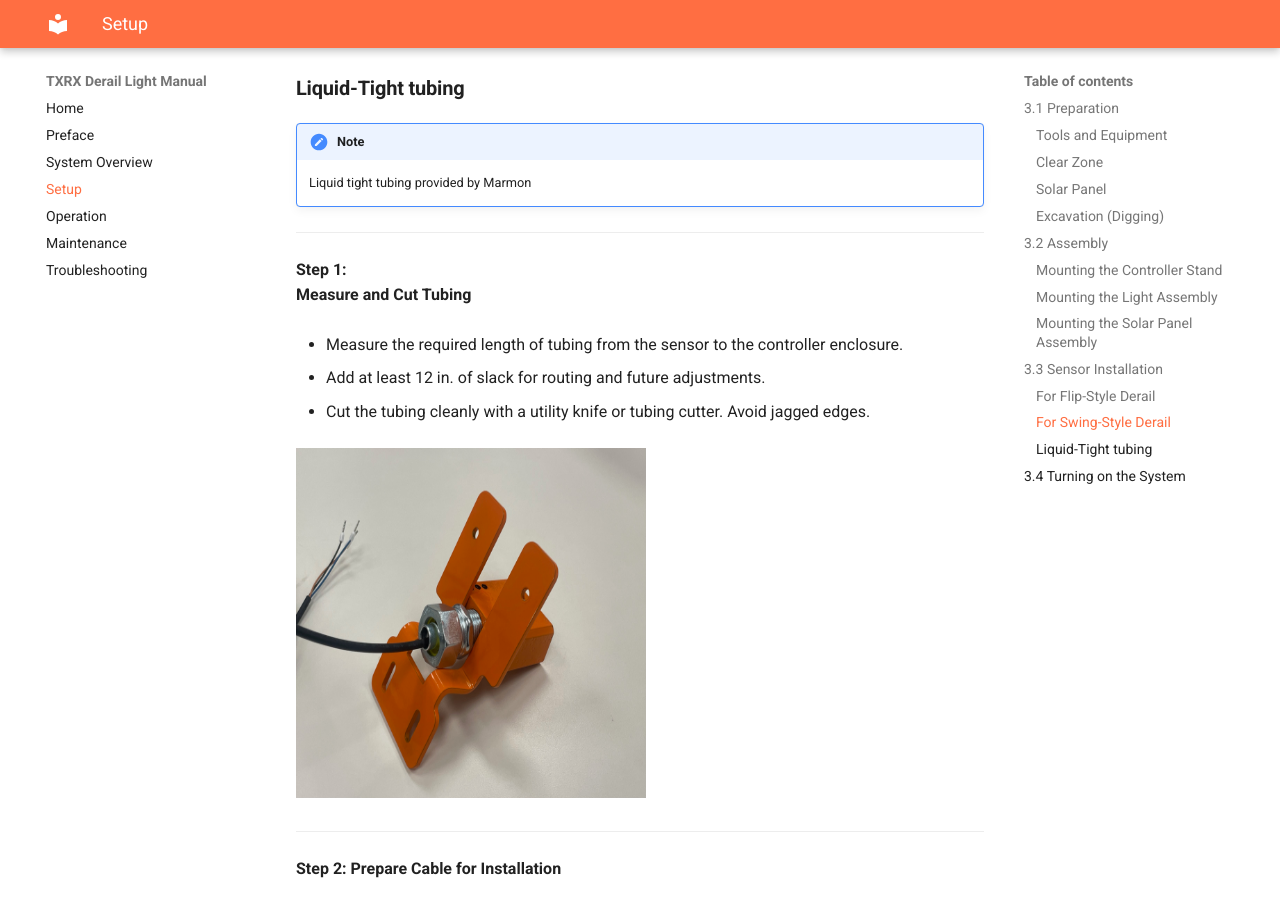
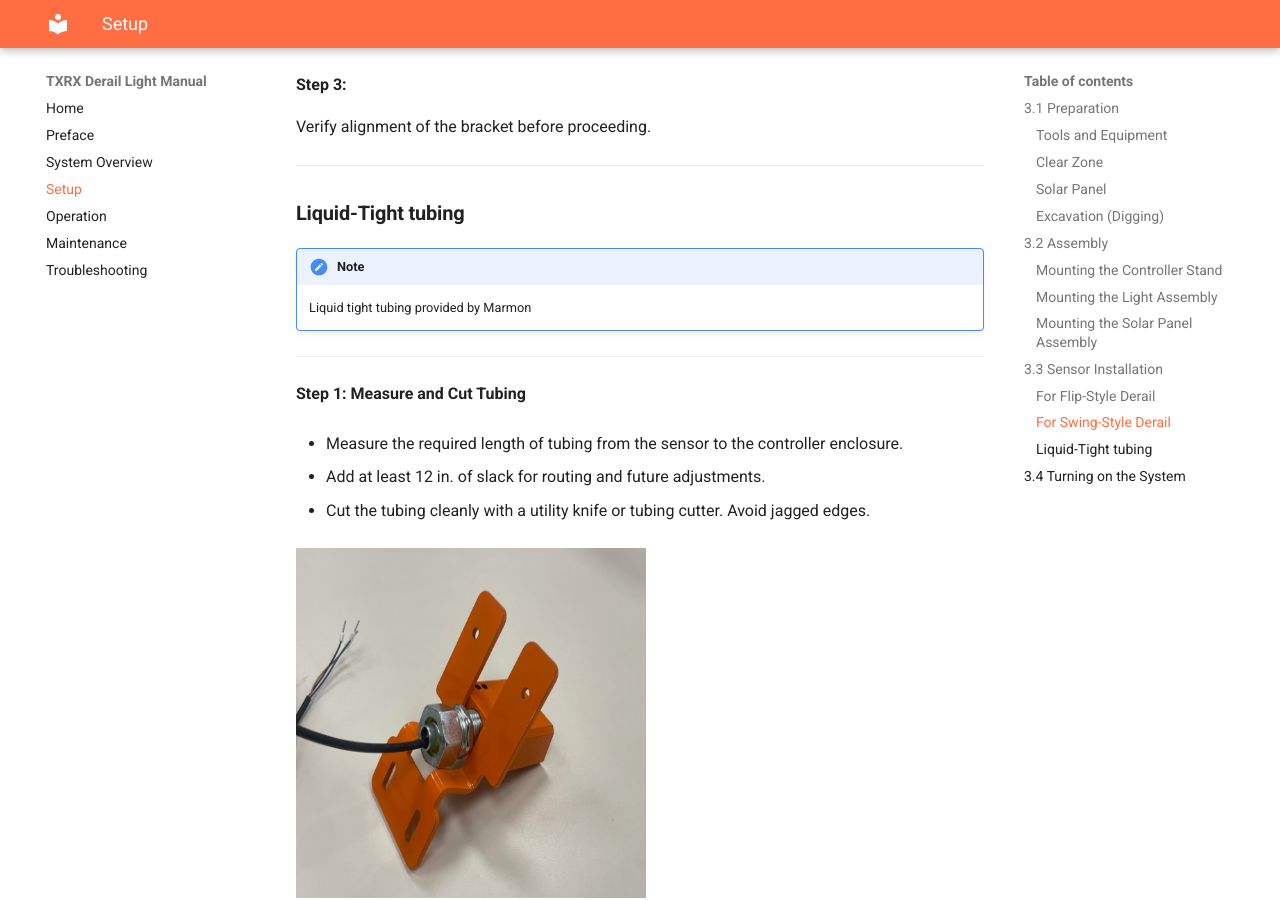
Before and after one commit to niell-ion/derail-docs, an MkDocs documentation site: the page built from docs/derail_setup.md, in a window 1280 px wide and 900 px high, scrolled down 12075 px. Built offline with MkDocs 1.6.1 and Material for MkDocs 9.7.7, drawn with Linux system fonts in a browser that asks for light colours.

```diff
--- a/docs/derail_setup.md
+++ b/docs/derail_setup.md
@@ -401,7 +401,7 @@ For proper operation, the solar panel must receive direct sunlight from 10:00 AM
 
 
 
-### For Swing-Style Derail
+### **For Swing-Style Derail**
 
 !!! Note
     Stand for swing-style derail sensor provided by Marmon
@@ -409,16 +409,19 @@ For proper operation, the solar panel must receive direct sunlight from 10:00 AM
 ---
 
 **Step 1:**
+
 Locate the sensor bracket on the provided stand.
 
 ---
 
 **Step 2:**
+
 Bolt the bracket securely to the stand using the supplied fasteners.
 
 ---
 
 **Step 3:**
+
 Verify alignment of the bracket before proceeding.
 
 ---
@@ -432,8 +435,7 @@ Verify alignment of the bracket before proceeding.
 
 ---
 
-**Step 1:**
-**Measure and Cut Tubing**
+**Step 1: Measure and Cut Tubing**
 
 * Measure the required length of tubing from the sensor to the controller enclosure.
 
```
